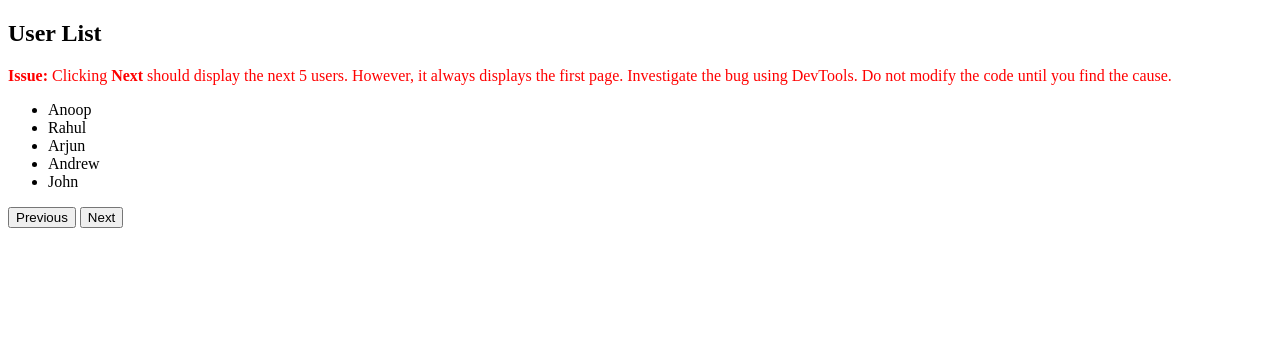
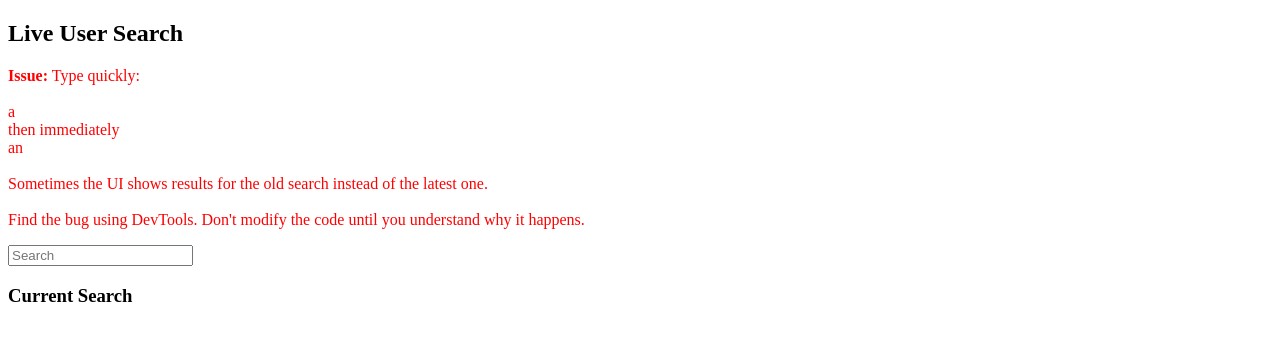
Before and after one commit to Anoopcoder2004/vanilla_playground, a website: page index.html in a window 1280 px wide. Drawn offline with Linux system fonts and the light colour scheme.

Commit message:
Debugging Challenge #4 – The Wrong Search Results Appear(race condition

```diff
--- a/index.html
+++ b/index.html
@@ -2,26 +2,40 @@
 <html lang="en">
 <head>
     <meta charset="UTF-8">
-    <meta name="viewport" content="width=device-width, initial-scale=1.0">
-    <title>Pagination Debugging Challenge</title>
+    <title>Search Debugging Challenge</title>
 </head>
 <body>
 
-    <h2>User List</h2>
+<h2>Live User Search</h2>
 
-    <p style="color:red;">
-        <strong>Issue:</strong>
-        Clicking <b>Next</b> should display the next 5 users.
-        However, it always displays the first page.
-        Investigate the bug using DevTools. Do not modify the code until you find the cause.
-    </p>
+<p style="color:red">
+    <strong>Issue:</strong>
+    Type quickly:
+    <br><br>
 
-    <ul id="list"></ul>
+    a
+    <br>
+    then immediately
+    <br>
+    an
 
-    <button id="prev">Previous</button>
-    <button id="next">Next</button>
+    <br><br>
 
-    <script src="script.js"></script>
+    Sometimes the UI shows results for the old search instead of the latest one.
+
+    <br><br>
+
+    Find the bug using DevTools.
+    Don't modify the code until you understand why it happens.
+</p>
+
+<input id="search" placeholder="Search">
+
+<h3>Current Search</h3>
+
+<div id="result"></div>
+
+<script src="script.js"></script>
 
 </body>
 </html>
--- a/script.js
+++ b/script.js
@@ -1,63 +1,30 @@
-const users = [
-    "Anoop",
-    "Rahul",
-    "Arjun",
-    "Andrew",
-    "John",
-    "Alice",
-    "Bob",
-    "Charlie",
-    "David",
-    "Emma",
-    "Frank",
-    "George",
-    "Harry",
-    "Isabella",
-    "Jack"
-];
+const input = document.getElementById("search");
+const result = document.getElementById("result");
 
-const pageSize = 5;
+input.addEventListener("input", handleSearch);
 
-let currentPage = 1;
+function fakeApi(value) {
 
-const list = document.getElementById("list");
+    return new Promise(resolve => {
 
-document.getElementById("next").addEventListener("click", nextPage);
-document.getElementById("prev").addEventListener("click", prevPage);
+        const delay = Math.random() * 3000;
 
-render();
+        setTimeout(() => {
 
-function nextPage() {
+            resolve(value);
 
-    currentPage++;
+        }, delay);
 
-    render();
+    });
 
 }
 
-function prevPage() {
+async function handleSearch() {
 
-    if (currentPage > 1) {
-        currentPage--;
-    }
+    const value = input.value;
 
-    render();
+    const response = await fakeApi(value);
+
+    result.textContent = response;
 
 }
-
-function render() {
-
-    currentPage = 1;
-
-    list.innerHTML = "";
-
-    const start = (currentPage - 1) * pageSize;
-    const end = start + pageSize;
-
-    const pageUsers = users.slice(start, end);
-
-    pageUsers.forEach(user => {
-        list.innerHTML += `<li>${user}</li>`;
-    });
-
-}
```
